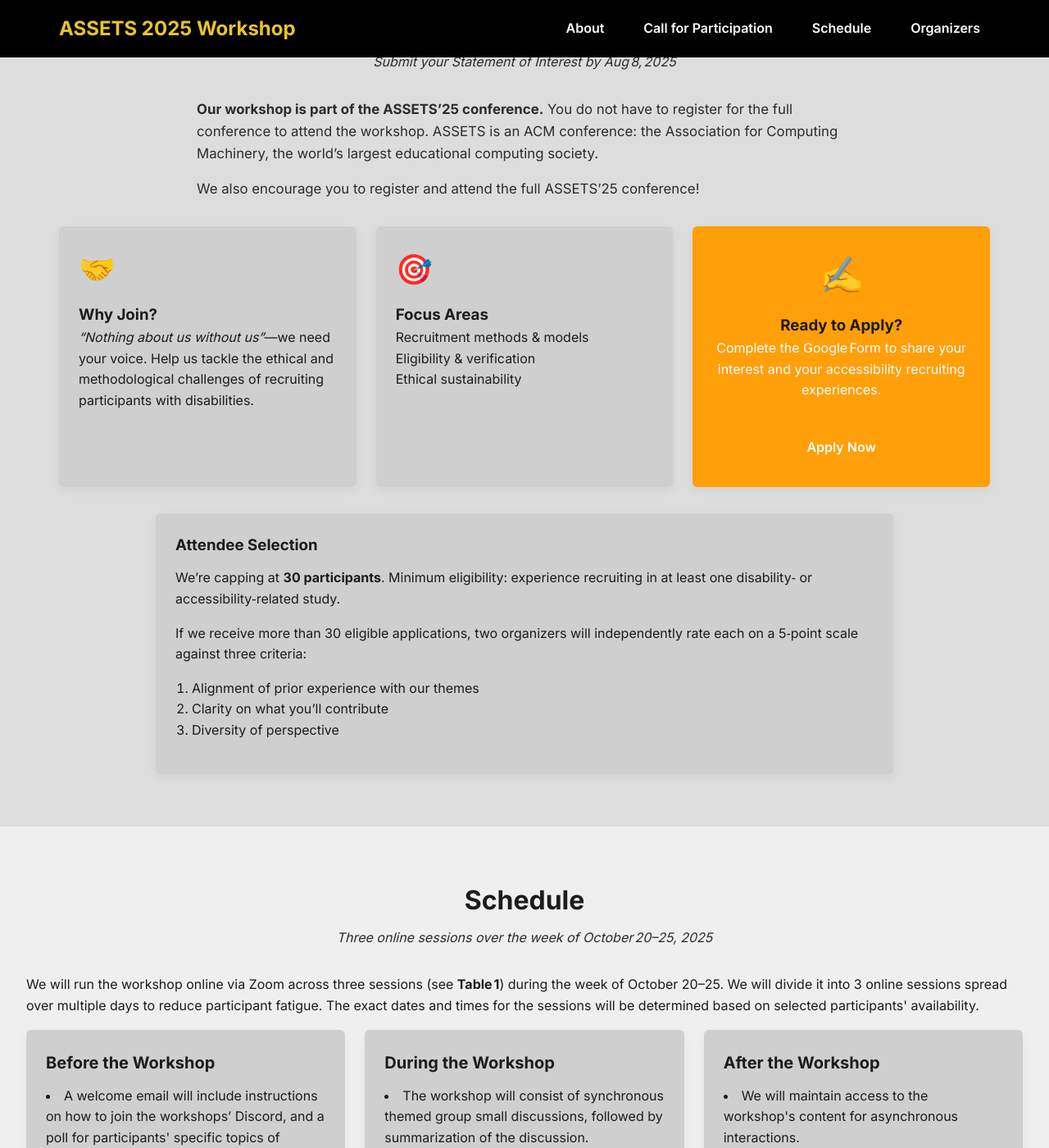
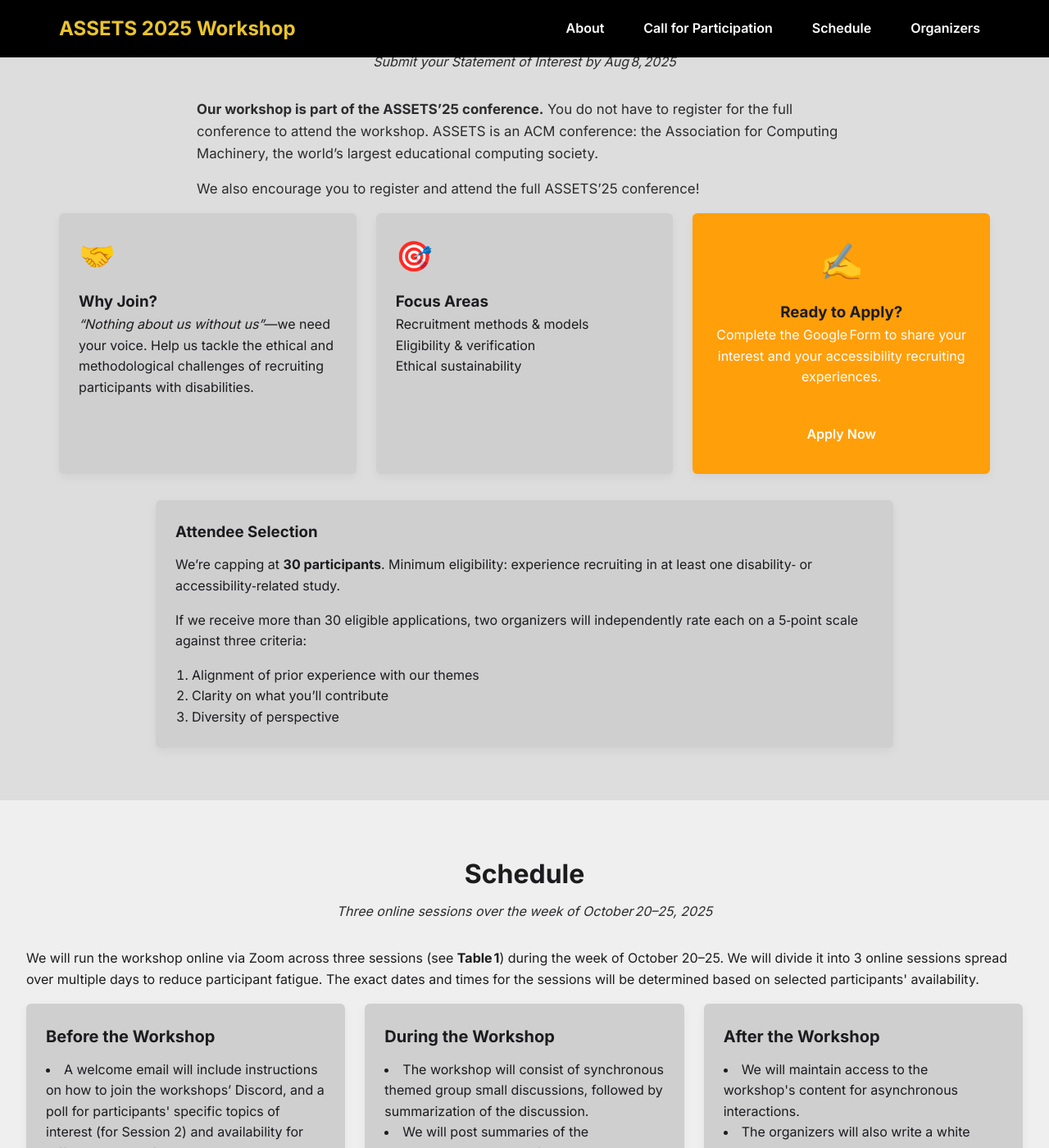
Before and after one commit to assets-recruitment-2025/assets-recruitment-2025.github.io, a Jekyll site: the page built from index.md, in a window 1280 px wide and 1400 px high, scrolled down 1234 px. Shown: the whole window at 82% size. Built offline with Jekyll 4.4.1, drawn with Linux system fonts in a browser that asks for light colours.

Commit message:
Call for Participation

```diff
--- a/assets/css/style.css
+++ b/assets/css/style.css
@@ -461,19 +461,23 @@
 #about {
   padding: 4rem 2rem;
   background:  #EFEFEF;
+  margin: 0 auto;
 }
 
 #participate {
   padding: 4rem 2rem;
   background:  #DDDDDD;
+  margin: 0 auto;
 }
 #schedule {
   padding: 4rem 2rem;
   background: #EFEFEF;
+  margin: 0 auto;
 }
 #organizers {
   padding: 4rem 2rem;
   background: #DDDDDD;          /* custom light gray */
+  margin: 0 auto;
 }
 
 /* —— KEEP this flex‑based layout —— */
@@ -569,11 +573,11 @@
 }
 .call-for-participation .selection-panel ol {
   padding-left: 1.25rem;
-  margin: 1rem 0;
+  margin: 0 auto;
 }
 .call-intro {
   max-width: 800px;
-  margin: 0 auto 2rem;
+  margin: 0 auto;
   font-size: 1.05rem;
   color: var(--clr-text-muted);
 }
```
